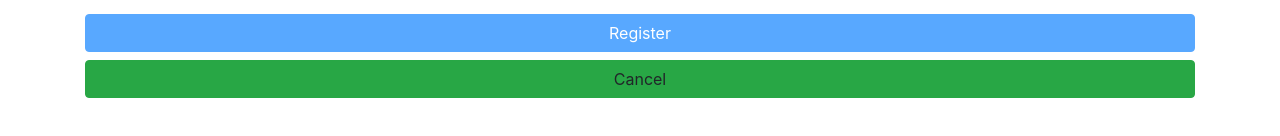
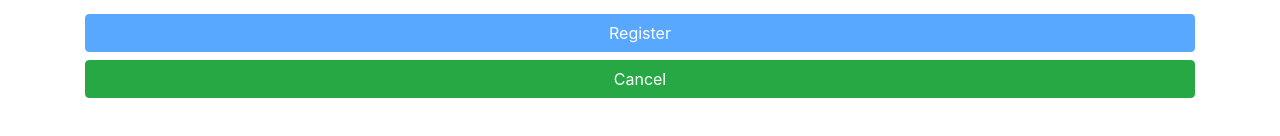
Before and after one commit to dahgeni/web-maker, an Angular app: page /register in a window 1280 px wide. Shown: the part 274-410 px from the top of the page. Built offline with nearby package versions, Linux system fonts and the light colour scheme.

Commit message:
fixed error on reg html

```diff
--- a/src/app/components/user/register/register.component.html
+++ b/src/app/components/user/register/register.component.html
@@ -17,6 +17,6 @@
             </div>
         <div *ngIf="verifyPasswordInput.invalid && verifyPasswordInput.touched" class="alert alert-warning">Please Enter your Password Again</div>
         <button type="submit" [disabled]="myForm.invalid" class="btn btn-primary btn-block">Register</button>
-        <a routerlink="/login" class="btn btn-success btn-block">Cancel</a>
+        <a routerLink="/login" class="btn btn-success btn-block">Cancel</a>
     </form>
 </div>
```
Also changed, not shown: 3 other files (tests, documents, lock files or other folders).
